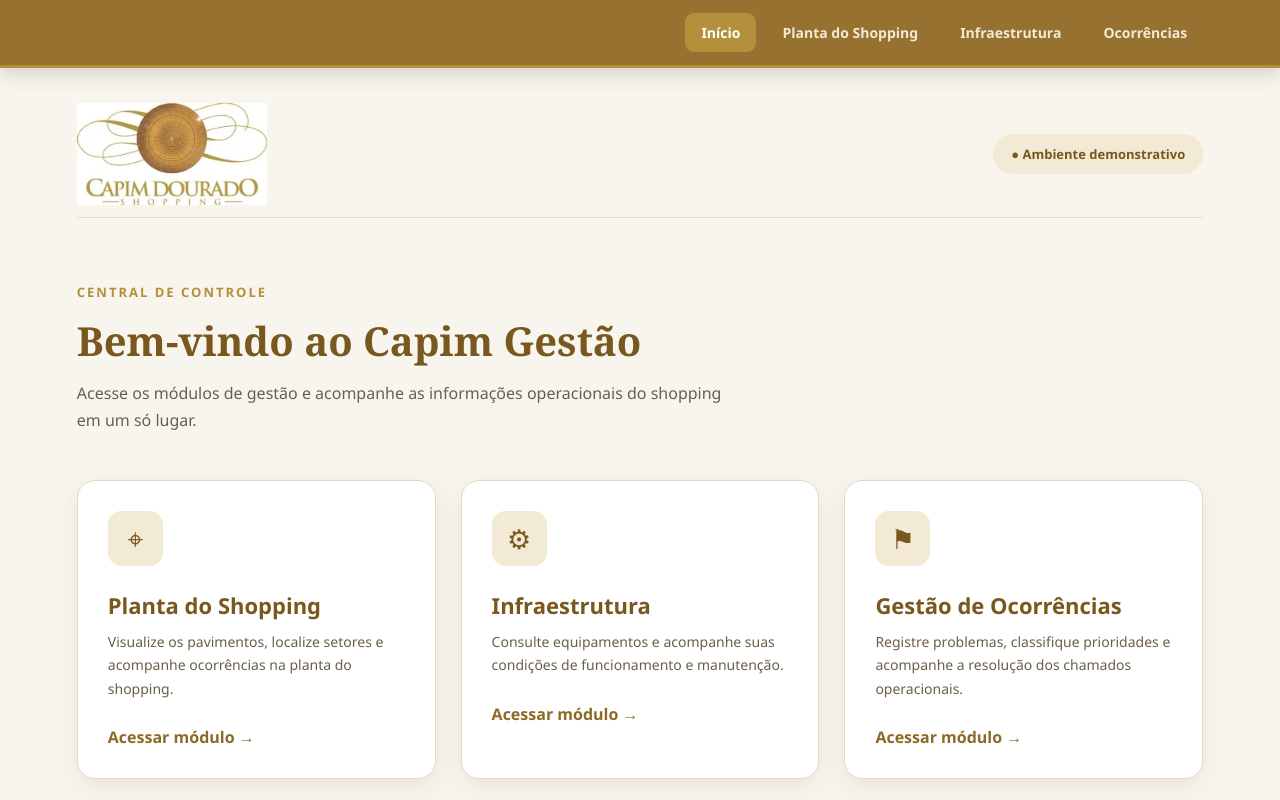
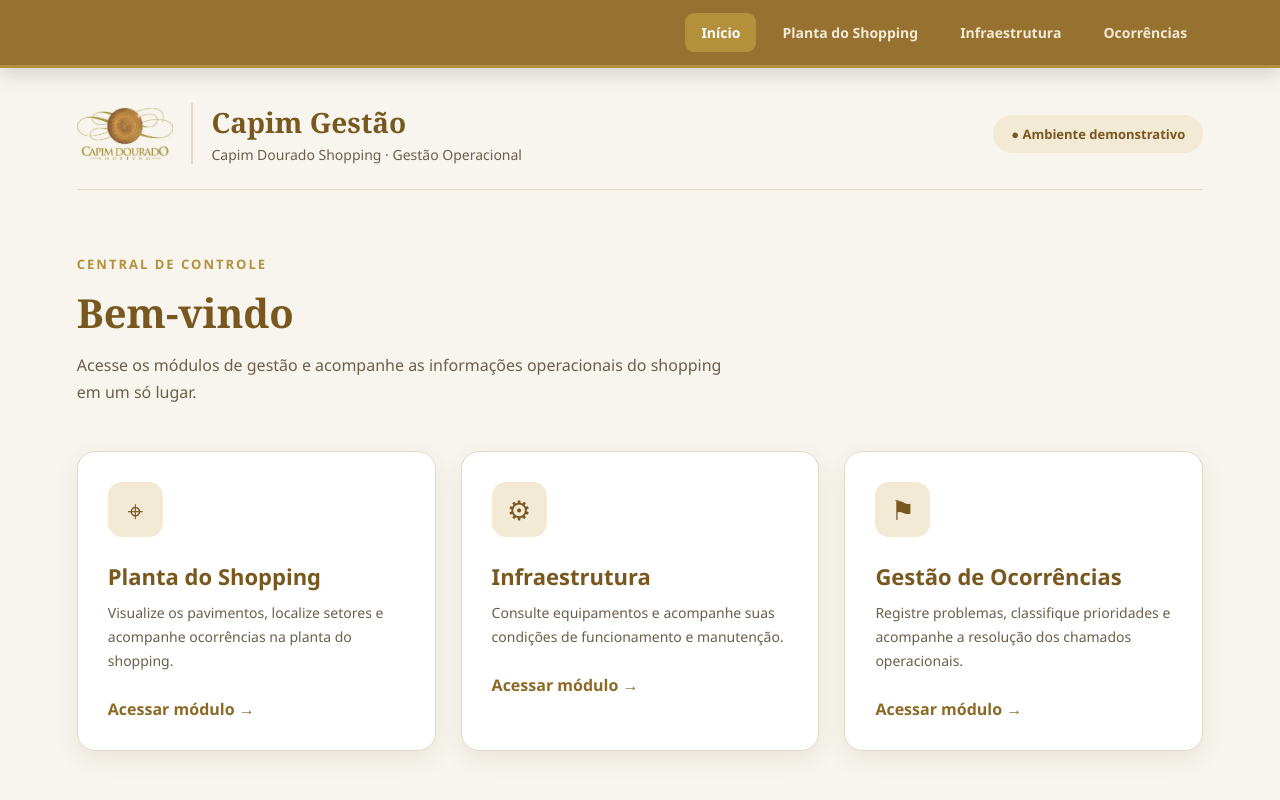
Before and after one commit to jp-devl/Typhlosion-Eficiencia-Operacional-Infraestrutura, a Next.js app: page /painel in a window 1280 px wide. Shown: the top 800 px of the page. Built offline with nearby package versions, Linux system fonts and the light colour scheme.

Commit message:
style(painel): padroniza cabecalho da tela inicial com logo oficial

```diff
--- a/app/painel/page.tsx
+++ b/app/painel/page.tsx
@@ -44,6 +44,7 @@ export default function Painel() {
     >
       {/* CABEÇALHO */}
 
+      {/* CABEÇALHO PADRONIZADO COM LOGO OFICIAL */}
       <header
         style={{
           display: "flex",
@@ -51,28 +52,49 @@ export default function Painel() {
           alignItems: "center",
           flexWrap: "wrap",
           gap: "20px",
-          paddingBottom: "12px",
+          paddingBottom: "25px",
           borderBottom: `1px solid ${cores.borda}`,
         }}
       >
+        <div style={{ display: "flex", alignItems: "center", gap: "18px", flexWrap: "wrap" }}>
+          <img
+            src="/images/logo-capim-dourado.jpg"
+            alt="Logo Capim Dourado Shopping"
+            style={{
+              height: "52px",
+              width: "auto",
+              mixBlendMode: "multiply",
+            }}
+          />
 
-          <Image
-  src={logoCapim}
-  alt="Logo do Capim Dourado Shopping"
-  width={190}
-  height={105}
-  style={{
-    objectFit: "contain",
-    width: "190px",
-    height: "auto",
-  }}
-/>
+          <div
+            style={{
+              borderLeft: `2px solid ${cores.borda}`,
+              paddingLeft: "18px",
+            }}
+          >
+            <h1
+              style={{
+                fontSize: "28px",
+                margin: 0,
+                color: cores.marrom,
+                fontFamily: "Georgia, serif",
+                fontWeight: "bold",
+              }}
+            >
+              Capim Gestão
+            </h1>
+            <p style={{ margin: "4px 0 0", color: cores.textoSecundario, fontSize: "14px" }}>
+              Capim Dourado Shopping · Gestão Operacional
+            </p>
+          </div>
+        </div>
 
         <span
           style={{
             background: cores.bege,
             color: cores.marrom,
-            padding: "11px 18px",
+            padding: "10px 18px",
             borderRadius: "30px",
             fontSize: "13px",
             fontWeight: "bold",
@@ -81,6 +103,7 @@ export default function Painel() {
           ● Ambiente demonstrativo
         </span>
       </header>
+
 
       {/* CONTEÚDO PRINCIPAL */}
 
@@ -109,7 +132,7 @@ export default function Painel() {
             fontFamily: "Georgia, serif",
           }}
         >
-          Bem-vindo ao Capim Gestão
+          Bem-vindo
         </h2>
 
         <p
```
